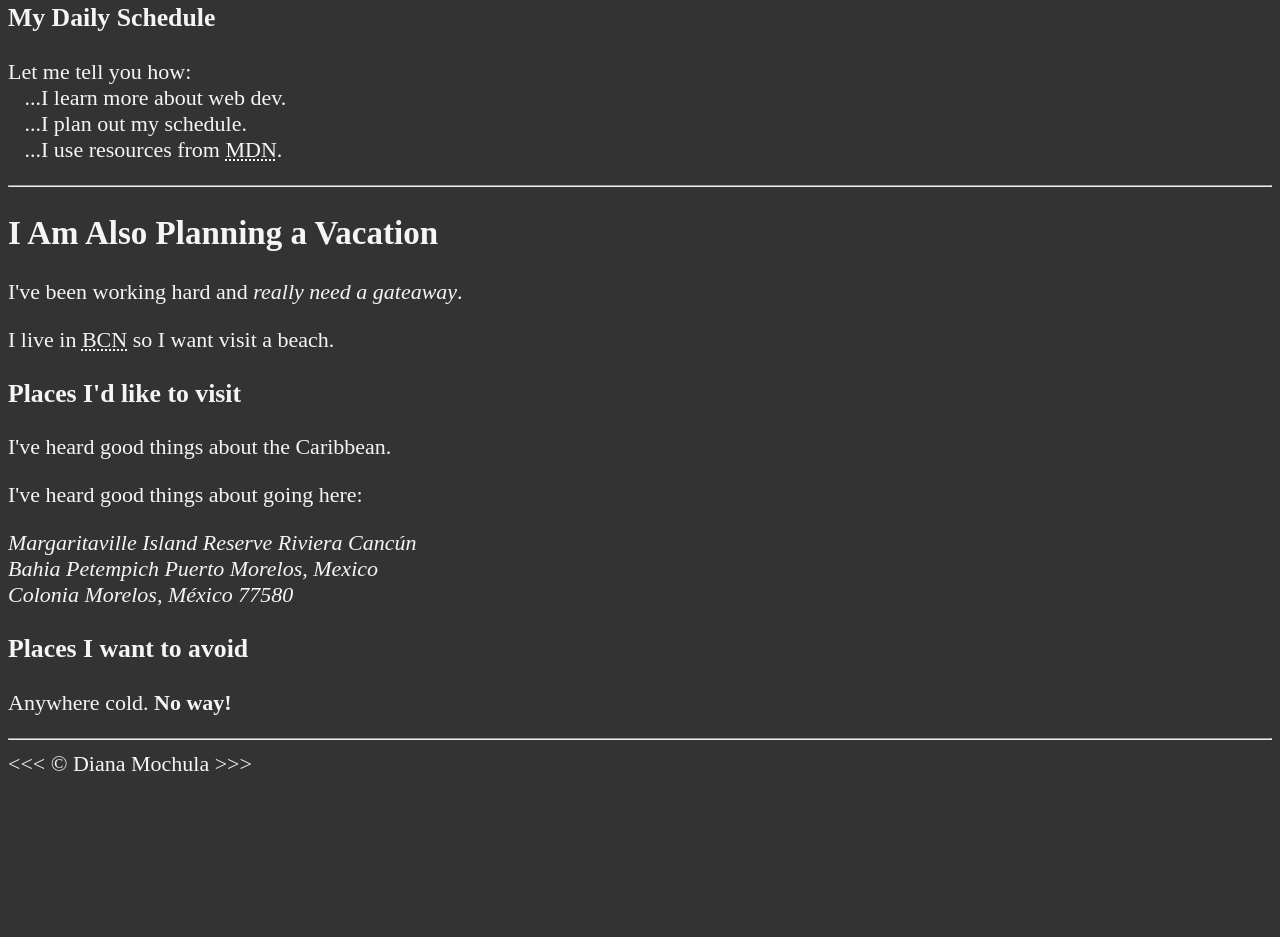
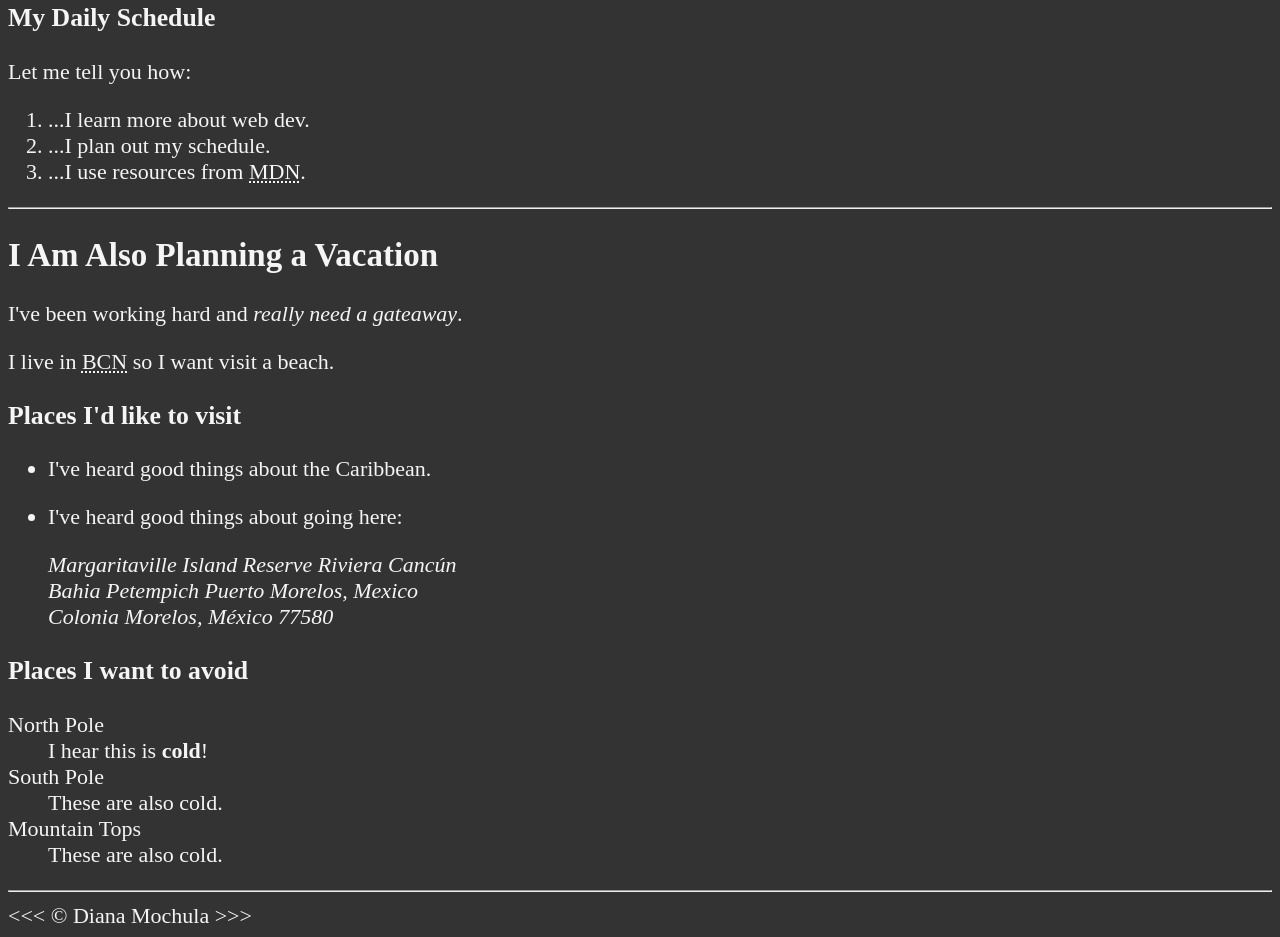
Before and after one commit to dianamochula/01_lesson, a plain HTML site: page index.html in a window 1280 px wide. Shown: the part 252-1189 px from the top of the page. Before the commit the page ends 1037 px from the top, so only its background shows below. Drawn offline with Linux system fonts and the light colour scheme.

Commit message:
add list types

```diff
--- a/index.html
+++ b/index.html
@@ -19,11 +19,12 @@
     <p>This is my second web page.</p>
 
     <h3>My Daily Schedule </h3>
-    <p>Let me tell you how:
-      <br>&nbsp;&nbsp;&nbsp;...I learn more about web dev.
-      <br>&nbsp;&nbsp;&nbsp;...I plan out my schedule.
-      <br>&nbsp;&nbsp;&nbsp;...I use resources from <abbr title="Mozilla Developer Network">MDN</abbr>.
-    </p>
+    <p>Let me tell you how:</p>
+      <ol>
+      <li>...I learn more about web dev.</li>
+      <li>...I plan out my schedule.</li>
+      <li>...I use resources from <abbr title="Mozilla Developer Network">MDN</abbr>.</li>
+    </ol>
 
     <hr>
 
@@ -32,7 +33,11 @@
     <p>I live in <abbr title="Barcelona">BCN</abbr> so I want visit a beach.</p>
 
     <h3>Places I'd like to visit</h3>
+    <ul>
+    <li>
     <p>I've heard good things about the Caribbean.</p>
+    </li>
+    <li>
     <p> I've heard good things about going here: </p>
     <address>
       Margaritaville Island Reserve Riviera Cancún <br>
@@ -40,10 +45,21 @@
       Mexico<br>
       Colonia Morelos, México 77580
     </address>
+    </li>
+    </ul>
 
     <!-- TODO: Add more places -->
     <h3>Places I want to avoid </h3>
-    <p>Anywhere cold. <strong> No way!</strong> </p>
+    <dl>
+      <dt>North Pole</dt>
+      <dd>I hear this is <strong>cold</strong>!</dd>
+
+      <dt>South Pole</dt>
+      <dd>These are also cold.</dd>
+
+      <dt>Mountain Tops</dt>
+      <dd>These are also cold.</dd>
+    </dl>
 
     <hr>
     &lt;&lt;&lt; &copy; Diana Mochula &gt;&gt;&gt;
```
